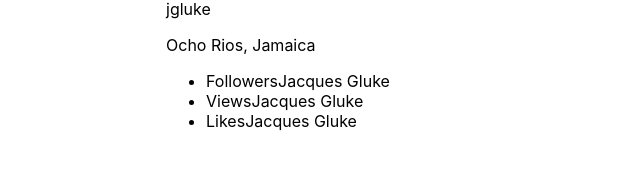
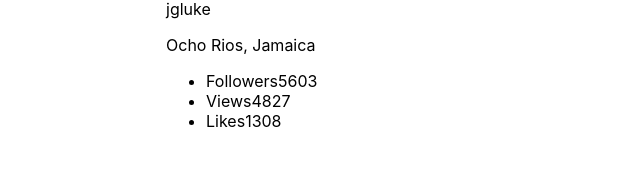
Before and after one commit to Baklaikin/goit-react-hw-01-components, a React (Create React App) app: page / in a window 1280 px wide. Shown: the part 1053-1222 px from the top of the page, without its empty margins (324-964 px from the left). Built offline with nearby package versions, Linux system fonts and the light colour scheme.

Commit message:
second task without styles

```diff
--- a/src/App.js
+++ b/src/App.js
@@ -1,10 +1,8 @@
-import FriendList from "components/Friends/Friend-list/Friend-list.js";
-// import Profile from "components/SocialProfile/Profile";
-import ProfileCard from "components/SocialProfile/ProfileCard.js";
+import FriendList from "components/Friends/Friend-list/Friend-list";
+import ProfileCard from "components/SocialProfile/ProfileCard";
 import friends from "./friends.json";
 import user from "./user.json";
 import "./App.css";
-console.log(user);
 
 function App() {
   return (
--- a/src/components/SocialProfile/Profile.js
+++ b/src/components/SocialProfile/Profile.js
@@ -1,6 +1,12 @@
 import css from "components/SocialProfile/Profile.module.css";
 
-function Profile({ avatar, name, tag, location, stats }) {
+function Profile({
+  avatar,
+  name,
+  tag,
+  location,
+  stats: { followers, views, likes },
+}) {
   return (
     <div className={css.profile}>
       <div className="description">
@@ -13,15 +19,15 @@ function Profile({ avatar, name, tag, location, stats }) {
       <ul className="stats">
         <li>
           <span className="label">Followers</span>
-          <span className="quantity">{name}</span>
+          <span className="quantity">{followers}</span>
         </li>
         <li>
           <span className="label">Views</span>
-          <span className="quantity">{name}</span>
+          <span className="quantity">{views}</span>
         </li>
         <li>
           <span className="label">Likes</span>
-          <span className="quantity">{name}</span>
+          <span className="quantity">{likes}</span>
         </li>
       </ul>
     </div>
```
Also changed, not shown: jsconfig.json (renamed from src/jsconfig.json), 1 other file (tests, documents, lock files or other folders).
